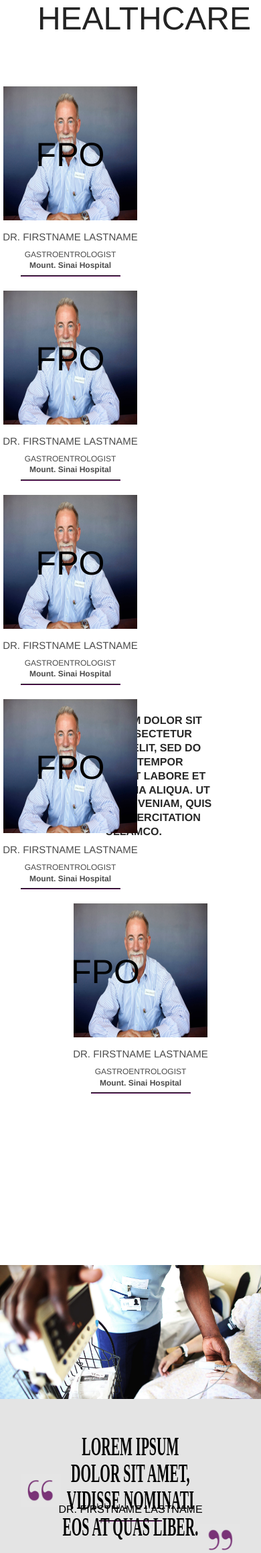
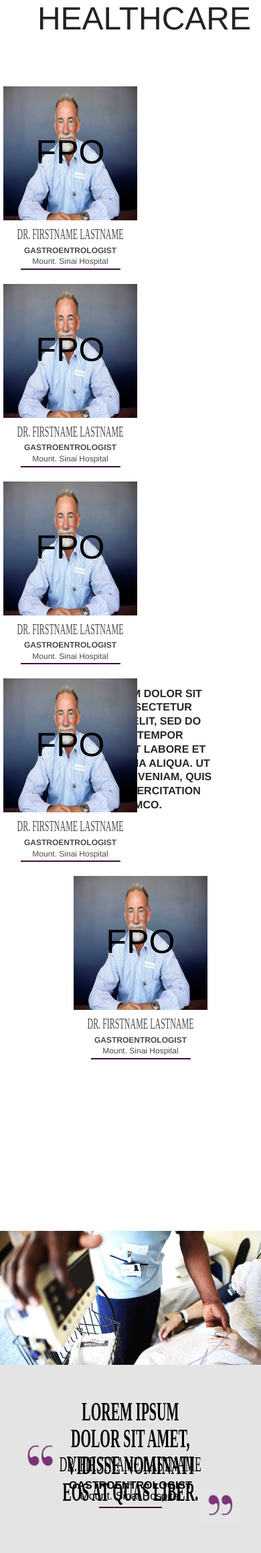
Before and after one commit to samguergen/Athena-Frontend, a PHP site: page / in a window 390 px wide; the page is wider, and only the part inside the window is pictured. Shown: the part 389-2708 px from the top of that part at 67% size. Run offline with PHP 8.4, Linux system fonts and the light colour scheme; some libraries are stand-ins or nearby versions; some web fonts are replaced.

Commit message:
pending mob

```diff
--- a/index.html
+++ b/index.html
@@ -115,8 +115,8 @@
                 <div class="smaller-fpo">FPO</div>
                 <div class="img-descr">
                   <div class="descr-top">DR. FIRSTNAME LASTNAME</div>
-                  GASTROENTROLOGIST <br>
-                 <b>Mount. Sinai Hospital</b>
+                  <b> GASTROENTROLOGIST </b> <br>
+                 Mount. Sinai Hospital
                  <hr class="purple">
                 </div>
               </div>
@@ -127,8 +127,8 @@
                 <div class="smaller-fpo">FPO</div>
                 <div class="img-descr">
                   <div class="descr-top">DR. FIRSTNAME LASTNAME</div>
-                  GASTROENTROLOGIST <br>
-                 <b>Mount. Sinai Hospital</b>
+                  <b> GASTROENTROLOGIST </b> <br>
+                 Mount. Sinai Hospital
                  <hr class="purple">
                 </div>
               </div>
@@ -139,8 +139,8 @@
                 <div class="smaller-fpo">FPO</div>
                 <div class="img-descr">
                   <div class="descr-top">DR. FIRSTNAME LASTNAME</div>
-                  GASTROENTROLOGIST <br>
-                 <b>Mount. Sinai Hospital</b>
+                  <b> GASTROENTROLOGIST </b> <br>
+                 Mount. Sinai Hospital
                  <hr class="purple">
                 </div>
               </div>
@@ -153,8 +153,8 @@
                 <div class="smaller-fpo">FPO</div>
                 <div class="img-descr">
                   <div class="descr-top">DR. FIRSTNAME LASTNAME</div>
-                  GASTROENTROLOGIST <br>
-                 <b>Mount. Sinai Hospital</b>
+                  <b> GASTROENTROLOGIST </b> <br>
+                 Mount. Sinai Hospital
                  <hr class="purple">
                 </div>
               </div>
@@ -165,8 +165,8 @@
                 <div class="smaller-fpo">FPO</div>
                 <div class="img-descr">
                   <div class="descr-top">DR. FIRSTNAME LASTNAME</div>
-                  GASTROENTROLOGIST <br>
-                 <b>Mount. Sinai Hospital</b>
+                  <b> GASTROENTROLOGIST </b> <br>
+                 Mount. Sinai Hospital
                  <hr class="purple">
                 </div>
               </div>
@@ -187,7 +187,12 @@
           <img class="second" src="images/closedq-grey.png"/>
         </div>
         <div id="qr1" class="quote-ref">
-          DR. FIRSTNAME LASTNAME
+          <div class="name-quote-ref">DR. FIRSTNAME LASTNAME</div>
+          <!-- displays only in mobile -->
+          <div class="hidden-quote-ref">
+            <b> GASTROENTROLOGIST </b> <br>
+            Mount. Sinai Hospital
+          </div>
           <hr class="purple">
         </div>
         <div class="jumbo-descr">
@@ -213,6 +218,10 @@
         </div>
         <div id="qr2" class="quote-ref">
           DR. FIRSTNAME LASTNAME
+          <div class="hidden-quote-ref">
+            <b> GASTROENTROLOGIST </b> <br>
+            Mount. Sinai Hospital
+          </div>
           <hr class="purple">
         </div>
         <div class="jumbo-descr">
@@ -238,6 +247,10 @@
       </div>
         <div id="qr3" class="quote-ref">
           DR. FIRSTNAME LASTNAME
+          <div class="hidden-quote-ref">
+            <b> GASTROENTROLOGIST </b> <br>
+            Mount. Sinai Hospital
+          </div>
           <hr class="purple">
         </div>
         <div class="jumbo-descr">
@@ -263,6 +276,10 @@
       </div>
         <div id="qr4" class="quote-ref">
           DR. FIRSTNAME LASTNAME
+          <div class="hidden-quote-ref">
+            <b> GASTROENTROLOGIST </b> <br>
+            Mount. Sinai Hospital
+          </div>
           <hr class="purple">
         </div>
         <div class="jumbo-descr">
@@ -288,6 +305,10 @@
       </div>
         <div id="qr5" class="quote-ref">
           DR. FIRSTNAME LASTNAME
+          <div class="hidden-quote-ref">
+            <b> GASTROENTROLOGIST </b> <br>
+            Mount. Sinai Hospital
+          </div>
           <hr class="purple">
         </div>
         <div class="jumbo-descr">
--- a/styles/app.css
+++ b/styles/app.css
@@ -238,6 +238,10 @@ a:link, a:visited {
 .img-descr .descr-top {
   line-height: 2.3;
   font-size: 15px;
+  font-family: "ambroise-francois-std";
+  text-transform: uppercase;
+  transform: scale(1,3);
+  -webkit-transform: scale(1,2);
 }
 
 hr.purple {
@@ -281,7 +285,6 @@ hr.purple {
 
 .grey-set .quote-wrapper .quote {
   font-weight: bold;
-  text-transform: uppercase;
   font-size: 30px;
   font-family: "ambroise-francois-std";
   font-family: ambroise;
@@ -505,6 +508,10 @@ a:link {
   cursor: pointer;
 }
 
+.hidden-quote-ref {
+  display: none;
+}
+
 /* smaller screen, tablet */
 
 @media screen and (max-width: 750px){
@@ -569,7 +576,7 @@ a:link {
     text-transform: uppercase;
     line-height: 1.3;
     font-weight: bold;
-    margin-top: 700px;
+    margin-top: 660px;
   }
   .predict-jumbo .contact-photos {
     margin-top: -200px;
@@ -588,6 +595,16 @@ a:link {
   #person3 {
     margin-left: 50%;
   }
+  #person3 .smaller-fpo {
+    left: 50%;
+  }
+  .img-descr {
+    line-height: 0.7;
+  }
+  .img-descr .descr-top {
+    margin-bottom: 5px;
+    font-size: 12px;
+  }
   .second-set {
     margin-top: 200px;
     height: 200px;
@@ -599,10 +616,23 @@ a:link {
     margin-top: 80px;
   }
   .quote-ref {
-    margin-top: -250px !important;
+    margin-top: -260px !important;
   }
-  .grey-set .jumbo-descr {
+  .jumbo-descr {
     padding-top: 230px;
+  }
+  .quote-ref .hidden-quote-ref {
+    display: block;
+  }
+  .quote-ref .name-quote-ref {
+    padding-bottom: 10px;
+    font-family: "ambroise-francois-std";
+    text-transform: uppercase;
+    transform: scale(1,3);
+    -webkit-transform: scale(1,2);
+  }
+  .quote-ref hr.purple {
+    width: 100%;
   }
 
 }
```
